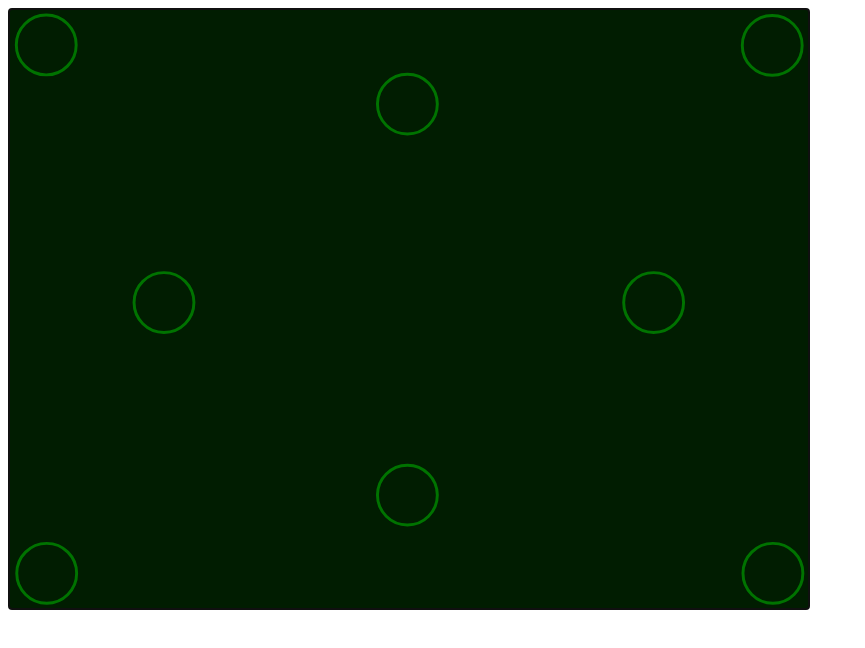
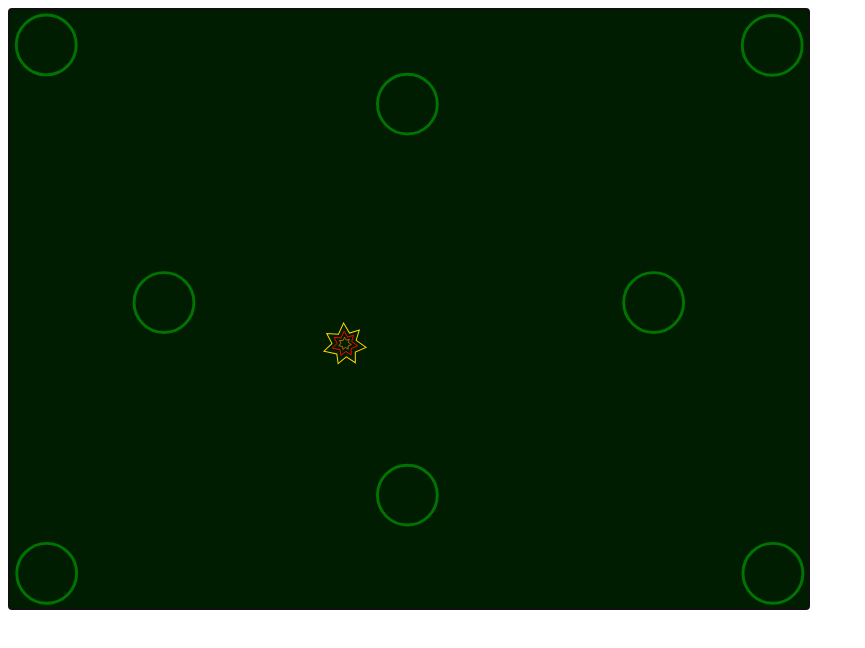
Before and after one commit to DO-III/code-red-comp, a plain HTML site: page index.html in a window 1280 px wide. Shown: the whole page, without its empty margins (0-865 px from the left). Drawn offline with Linux system fonts and the light colour scheme.

Commit message:
Added primitive wave manager with spawns.

```diff
--- a/Ships/enemies/wanderer.js
+++ b/Ships/enemies/wanderer.js
@@ -14,14 +14,14 @@ const WANDERER_FRICTION = 1; //Rate at which Chaser loses speed. Lower = slower.
 
 
 class Wanderer {
-    constructor(game) {
+    constructor(game, point) {
         //Initialize element.
         this.game = game;
         this.imageAsset = ASSET_MANAGER.getAsset("./Ships/gfx/Wanderer.svg"); //Messy hardcode, fix later.
         this.player = this.fetchPlayer(game);
 
-        this.x = 200;
-        this.y = 200;
+        this.x = point.x;
+        this.y = point.y;
         this.dX = 0;
         this.dY = 0;
         this.xCenter = 0;
--- a/index.html
+++ b/index.html
@@ -18,6 +18,7 @@
     <script type="text/javascript" src="./Ships/enemies/chaser.js"></script>
     <script type="text/javascript" src="./Ships/enemies/wanderer.js"></script>
     <script type="text/javascript" src="./Ships/gameConstants.js"></script>
+    <script type="text/javascript" src="./waveManager.js"></script>
 </head>
 <body>
     <canvas id="gameWorld" width="800" height="600" style="background: rgb(1, 29, 1); border: 1px solid black"
--- a/main.js
+++ b/main.js
@@ -14,14 +14,15 @@ ASSET_MANAGER.downloadAll(() => {
 	const ctx = canvas.getContext("2d");
 	const util = new GameConstants();
 
+	const waves = new WaveManager(gameEngine);
+
+
 	gameEngine.init(ctx);
 
 
-	gameEngine.addEntity(new PlayerShip(gameEngine));
-	//Messy hardcode. Should later have an entity that manages spawning.
-	gameEngine.addEntity(new Chaser(gameEngine));
-	gameEngine.addEntity(new Wanderer(gameEngine));
+
 
 
 	gameEngine.start();
+	waves.devTestSpawn();
 });
--- a/waveManager.js
+++ b/waveManager.js
@@ -8,7 +8,48 @@ class WaveManager {
     constructor(game) {
         this.game = game;
 
+        //Set up basic spawn locations.
+        //These are used to handle enemy spawning in the future.
+        this.locations = [
+            //Corners; used for threatening chasing enemies.
+            new Point(12, 12),
+            new Point(737, 12),
+            new Point(12, 537),
+            new Point(737, 537),
+            //Field; give wandering enemies an edge.
+            new Point(374, 70),
+            new Point(130, 269),
+            new Point(620, 269),
+            new Point(374, 460),
+        ];
 
-    };
+
+    }
+
+
+    devTestSpawn() {
+        this.game.addEntity(new PlayerShip(this.game));
+	    //this.game.addEntity(new Chaser(this.game));
+	    this.game.addEntity(new Wanderer(this.game, this.locations[0]));
+        this.game.addEntity(new Wanderer(this.game, this.locations[1]));
+        this.game.addEntity(new Wanderer(this.game, this.locations[2]));
+        this.game.addEntity(new Wanderer(this.game, this.locations[3]));
+        this.game.addEntity(new Wanderer(this.game, this.locations[4]));
+        this.game.addEntity(new Wanderer(this.game, this.locations[5]));
+        this.game.addEntity(new Wanderer(this.game, this.locations[6]));
+        this.game.addEntity(new Wanderer(this.game, this.locations[7]));
+    }
 
 }
+
+/*
+Defines a simple x/y point in 2D space.
+
+Used pretty exclusively with the WaveManager.
+*/
+class Point {
+    constructor(x, y) {
+        this.x = x;
+        this.y = y;
+    }
+}
```
